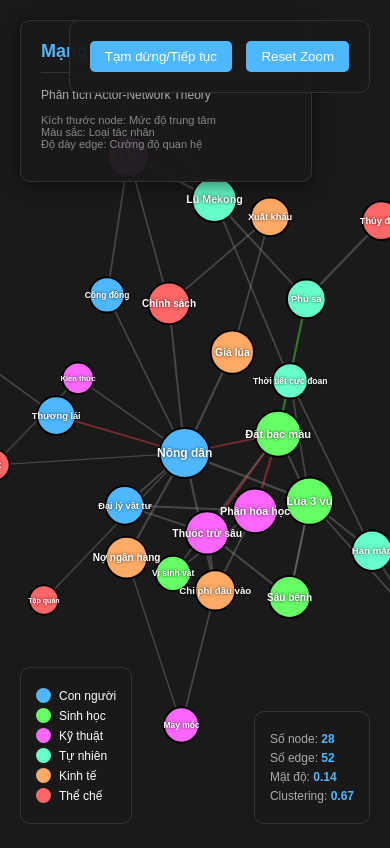
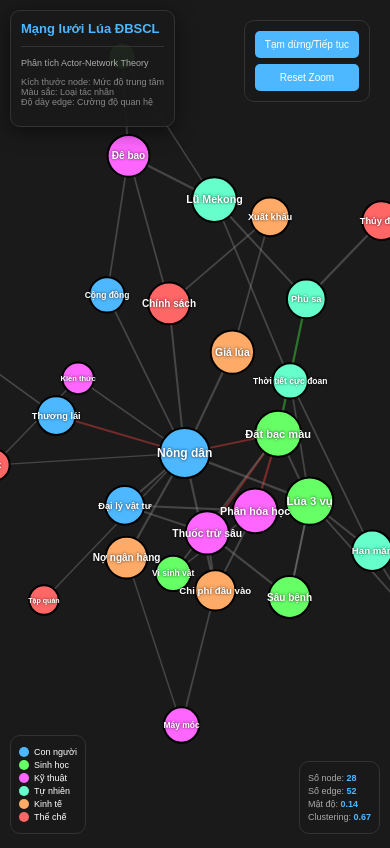
Before and after one commit to koroganeo/kulavietnam, a plain HTML site: page index.html in a window 390 px wide. Drawn offline with nearby package versions, Linux system fonts and the light colour scheme.

Commit message:
Fix click event and css responsive

```diff
--- a/index.html
+++ b/index.html
@@ -111,6 +111,9 @@
             padding: 15px;
             border-radius: 10px;
             border: 1px solid #333;
+            display: flex;
+            flex-direction: row;
+            gap: 5px;
         }
 
         button {
@@ -168,8 +171,121 @@
             color: #4db8ff;
             font-weight: bold;
         }
+
+        /* Responsive styles for small screens */
+        @media (max-width: 768px) {
+            #info-panel {
+                top: 10px;
+                left: 10px;
+                width: auto;
+                max-width: calc(50% - 30px);
+                padding: 12px;
+                font-size: 11px;
+            }
+
+            #info-panel h2 {
+                font-size: 14px;
+            }
+
+            #info-panel p {
+                font-size: 10px !important;
+            }
+
+            #controls {
+                flex-direction: column;
+                gap: 8px;
+                padding: 12px;
+            }
+
+            #legend {
+                bottom: 10px;
+                left: 10px;
+                max-width: 140px;
+                padding: 10px;
+            }
+
+            .legend-item {
+                font-size: 10px;
+            }
+
+            .legend-circle {
+                width: 12px;
+                height: 12px;
+            }
+
+            #stats {
+                bottom: 10px;
+                right: 10px;
+                padding: 10px;
+                font-size: 10px;
+            }
+
+            .stat-item {
+                font-size: 10px;
+            }
+
+            button {
+                padding: 8px 12px;
+                font-size: 11px;
+                margin: 0;
+                white-space: nowrap;
+            }
+        }
+
+        @media (max-width: 480px) {
+            #info-panel {
+                max-width: calc(100% - 30px);
+                padding: 10px;
+                font-size: 10px;
+            }
+
+            #info-panel h2 {
+                font-size: 13px;
+            }
+
+            #info-panel p {
+                font-size: 9px !important;
+            }
+
+            #controls {
+                flex-direction: column;
+                gap: 6px;
+                padding: 10px;
+            }
+
+            button {
+                padding: 8px 10px;
+                font-size: 10px;
+            }
+
+            #legend {
+                max-width: 110px;
+                padding: 8px;
+            }
+
+            .legend-item {
+                font-size: 9px;
+                margin: 3px 0;
+            }
+
+            .legend-circle {
+                width: 10px;
+                height: 10px;
+                margin-right: 5px;
+            }
+
+            #stats {
+                padding: 8px;
+                font-size: 9px;
+            }
+
+            .stat-item {
+                font-size: 9px;
+                margin: 3px 0;
+            }
+        }
     </style>
-</script></script>
+</head>
 </head>
 <body>
     <div id="container">
@@ -532,8 +648,10 @@
                 .call(zoom.transform, d3.zoomIdentity);
         }
 
-        // Highlight connections on hover
+        // Highlight connections on click
         node.on("click", function(event, d) {
+            event.stopPropagation(); // Prevent click from bubbling to SVG
+
             // Reset all
             node.style("opacity", 0.2);
             link.style("opacity", 0.1);
@@ -554,7 +672,13 @@
             });
         });
 
-        // Double click to reset
+        // Click outside to reset all nodes
+        svg.on("click", function() {
+            node.style("opacity", 1);
+            link.style("opacity", 0.4);
+        });
+
+        // Double click to reset (keeping for compatibility)
         svg.on("dblclick", function() {
             node.style("opacity", 1);
             link.style("opacity", 0.4);
```
